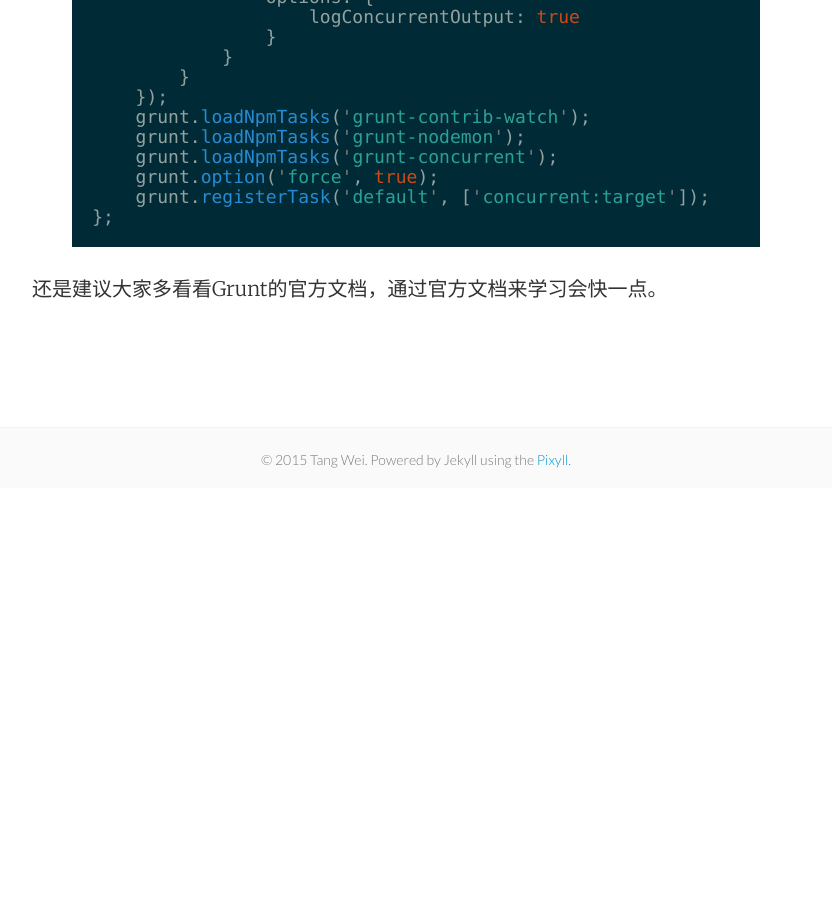
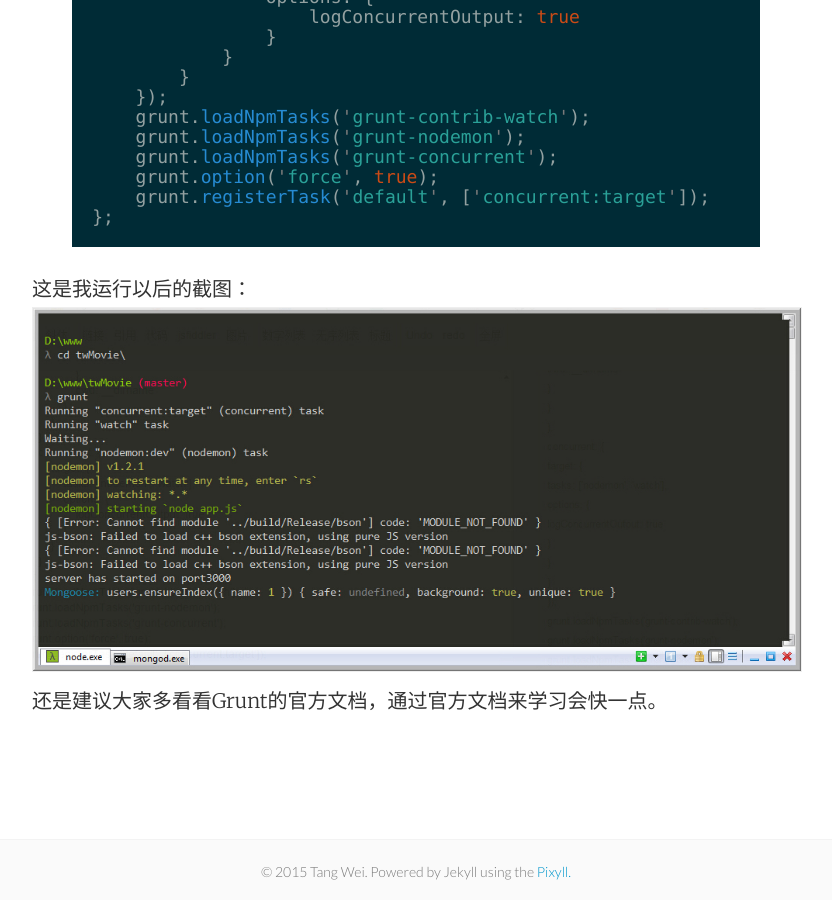
Before and after one commit to tw93/tw93.github.io, a Jekyll site: the page built from _posts/2015-02-18-yeoman-grunt-bower-2.md, in a window 1280 px wide and 900 px high, scrolled down 4467 px. Shown: the whole window, without its empty margins (224-1056 px from the left). Built offline with Jekyll 4.4.1, drawn with Linux system fonts in a browser that asks for light colours; before the commit the page ends 4955 px from its top, so only the background shows below that.

Commit message:
增加了上传的图片

```diff
--- a/_posts/2015-02-18-yeoman-grunt-bower-2.md
+++ b/_posts/2015-02-18-yeoman-grunt-bower-2.md
@@ -143,4 +143,6 @@
 };
 {%endhighlight%}
 
+这是我运行以后的截图：
+![grunt](http://tw93.github.io/images/grunt.jpg)
 还是建议大家多看看Grunt的官方文档，通过官方文档来学习会快一点。
```
Also changed, not shown: images/grunt.jpg (added).
